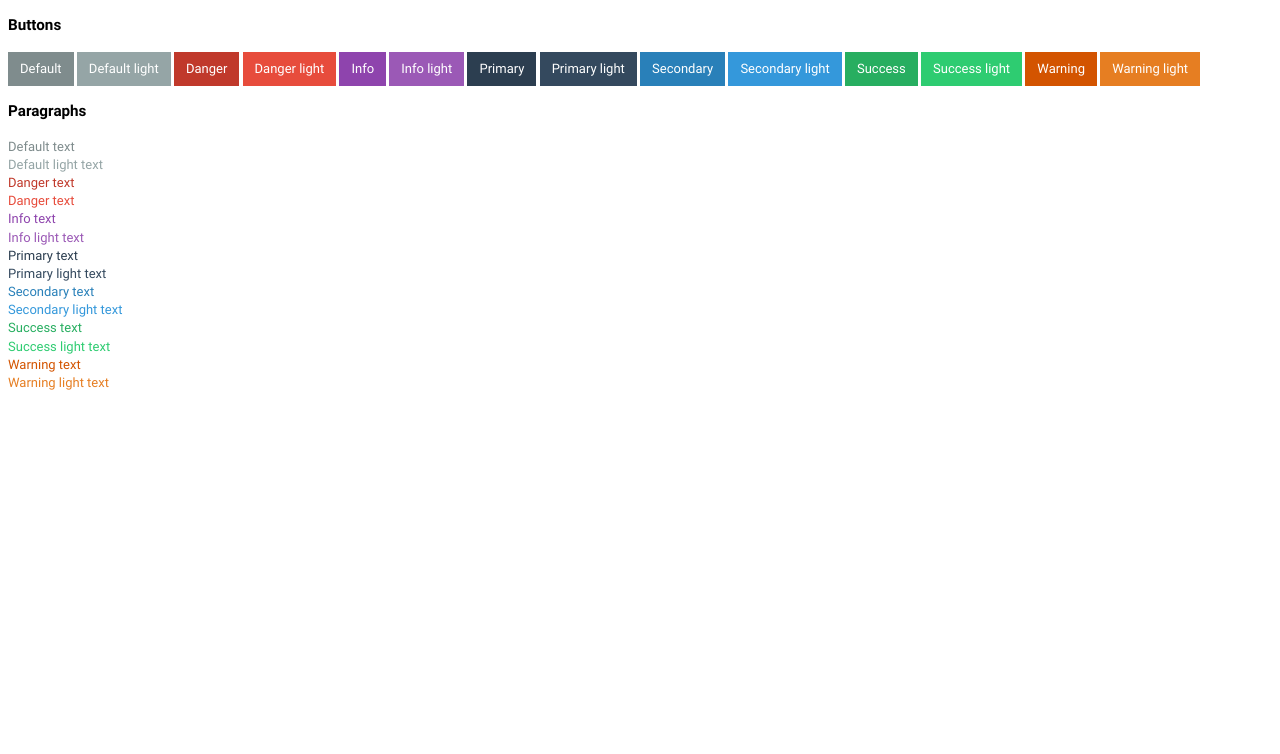
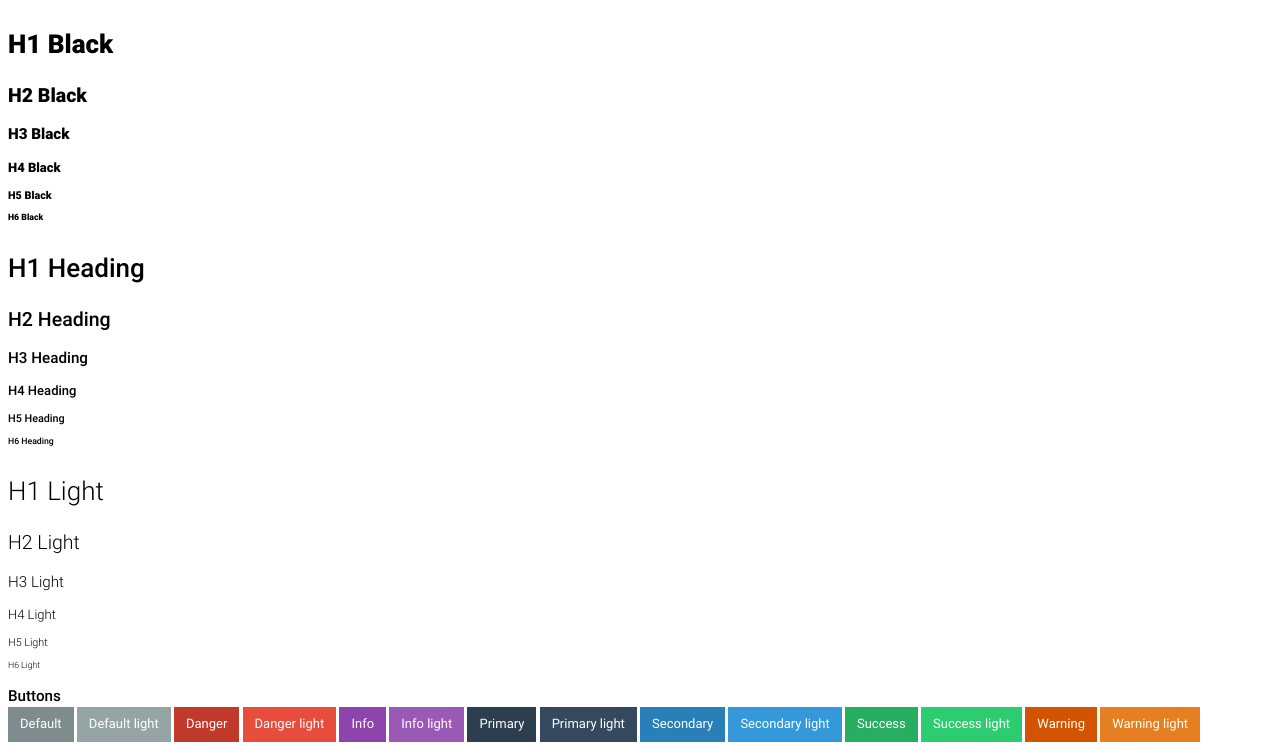
Before and after one commit to buckyroberts/Falcon, a website: page src/index.html in a window 1280 px wide. Shown: the top 754 px of the page. Drawn offline with Linux system fonts and the light colour scheme.

Commit message:
Added heading styles

```diff
--- a/src/index.html
+++ b/src/index.html
@@ -7,6 +7,27 @@
     <link rel="stylesheet" type="text/css" href="css/main.css">
 </head>
 <body>
+
+    <h1 class="text-black">H1 Black</h1>
+    <h2 class="text-black">H2 Black</h2>
+    <h3 class="text-black">H3 Black</h3>
+    <h4 class="text-black">H4 Black</h4>
+    <h5 class="text-black">H5 Black</h5>
+    <h6 class="text-black">H6 Black</h6>
+
+    <h1>H1 Heading</h1>
+    <h2>H2 Heading</h2>
+    <h3>H3 Heading</h3>
+    <h4>H4 Heading</h4>
+    <h5>H5 Heading</h5>
+    <h6>H6 Heading</h6>
+
+    <h1 class="text-light">H1 Light</h1>
+    <h2 class="text-light">H2 Light</h2>
+    <h3 class="text-light">H3 Light</h3>
+    <h4 class="text-light">H4 Light</h4>
+    <h5 class="text-light">H5 Light</h5>
+    <h6 class="text-light">H6 Light</h6>
 
     <h3>Buttons</h3>
     <div>
--- /dev/null
+++ b/src/scss/themes/default/_headings.scss
@@ -0,0 +1,6 @@
+@import "variables";
+
+h1, h2, h3, h4, h5, h6{
+	font-weight: 500;
+	margin: 1em 0 0 0;
+}
--- a/src/scss/themes/default/_master.scss
+++ b/src/scss/themes/default/_master.scss
@@ -1,5 +1,6 @@
-@import url(https://fonts.googleapis.com/css?family=Roboto:400,500,700,900,300);
+@import url(https://fonts.googleapis.com/css?family=Roboto:100,300,400,500,700,900);
 @import "buttons";
+@import "headings";
 @import "text";
 
 body {
--- a/src/scss/themes/default/_text.scss
+++ b/src/scss/themes/default/_text.scss
@@ -16,3 +16,11 @@
 	}
 
 }
+
+.text {
+	@each $name, $value in $font-weights {
+		&-#{$name} {
+			font-weight: $value;
+		}
+	}
+}
--- a/src/scss/themes/default/_variables.scss
+++ b/src/scss/themes/default/_variables.scss
@@ -33,3 +33,11 @@ $theme-colors-light:
 				(warning-light, $warning-light);
 
 $font-default: 13px/1.4 'Roboto', sans-serif;
+
+$font-weights:
+				(thin, 100),
+				(light, 300),
+				(normal, 400),
+				(medium, 500),
+				(bold, 700),
+				(black, 900);
```
Also changed, not shown: src/css/main.css.
